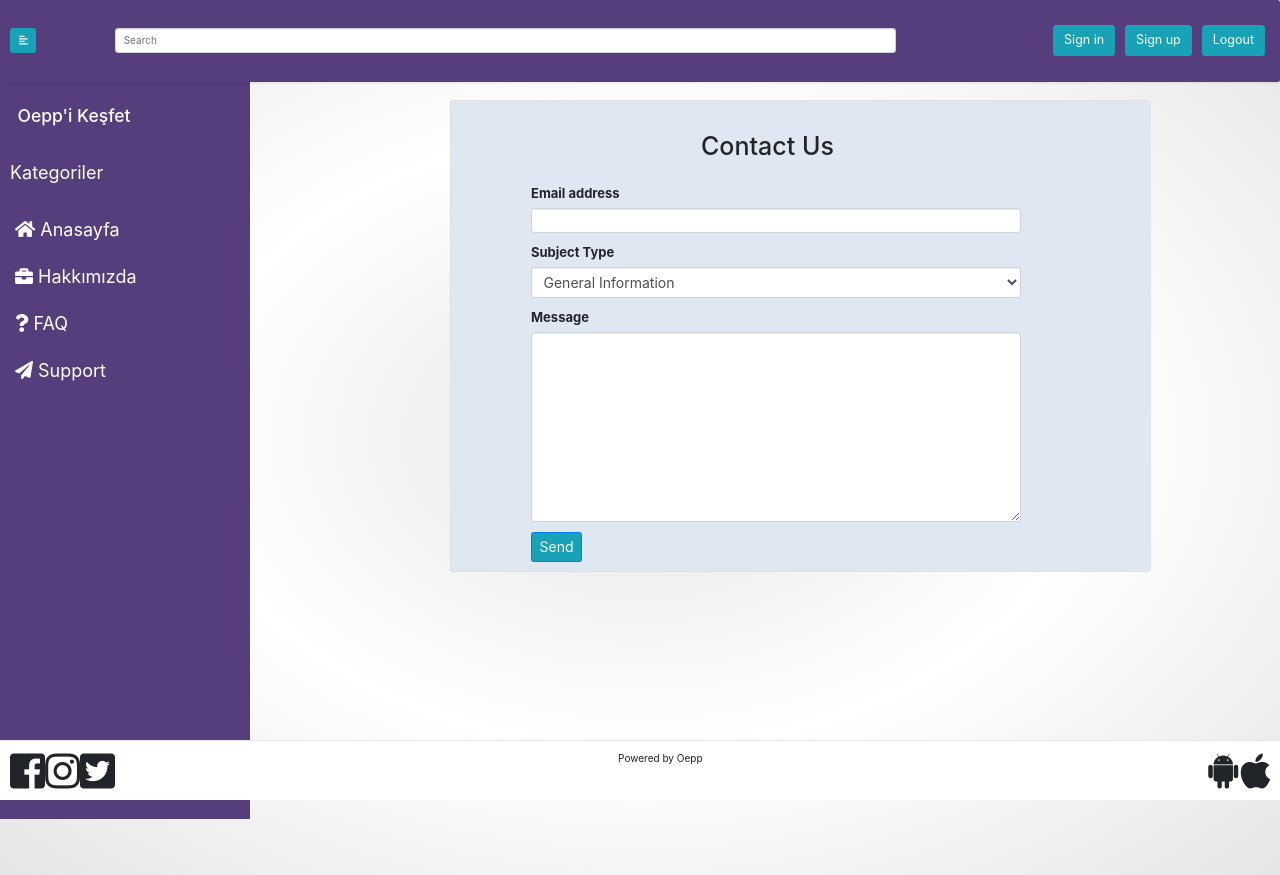
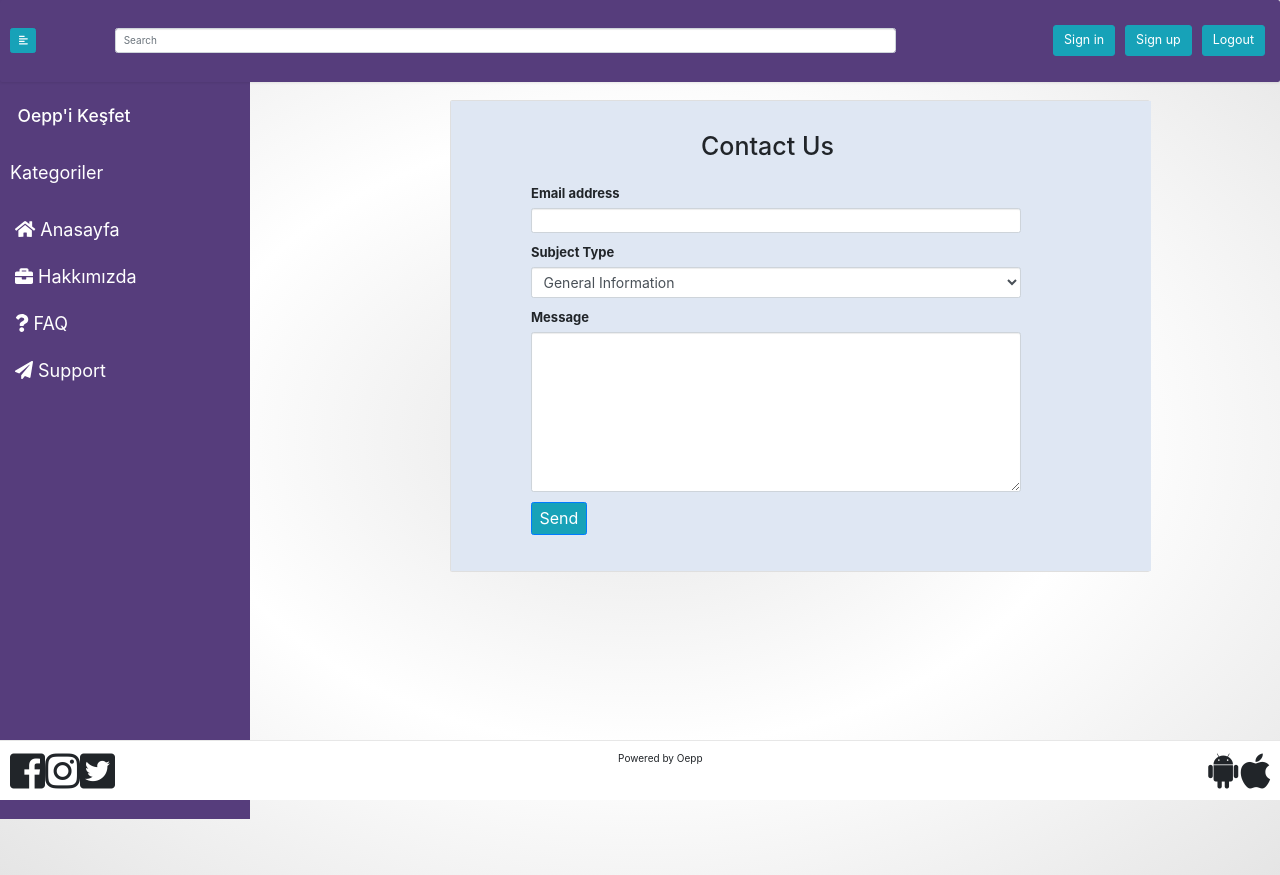
Before and after one commit to oepp/website, a React (Create React App) app: page /Support in a window 1280 px wide. Built offline with nearby package versions, Linux system fonts and the light colour scheme.

Commit message:
Send support email to admin.

```diff
--- a/src/components/Support.js
+++ b/src/components/Support.js
@@ -2,6 +2,66 @@ import React,{Component} from 'react';
 import 'bootstrap/dist/css/bootstrap.css';
 
 class Support extends Component {
+    constructor(props){
+        super(props);
+        this.state= {
+            submitting: false,
+            email: "",
+            subjectType: "",
+            message: ""
+        }
+    }
+
+    setEmail(event){
+        this.setState({
+            email: event.target.value
+        })
+    }
+
+    setSubjectType(event){
+        this.setState({
+            subjectType: event.target.value
+        })
+    }
+
+    setMessage(event){
+        this.setState({
+            message: event.target.value
+        })
+    }
+
+    submitClick(event){
+        event.preventDefault();
+        if(this.state.email == "" ||  this.state.message == "" ){
+            alert("Email and Message can not be null.");
+            return false
+        }
+        this.setState({
+            submitting: true
+        });
+
+        const params = {
+            method: "POST",
+            headers: {"Content-Type": "application/json"},
+            body: JSON.stringify({
+                email: this.state.email,
+                subjectType: this.state.subjectType,
+                message: this.state.message
+            })
+        }
+        fetch("http://localhost:3001/user/support", params)
+            .then(res => res.json())
+            .then(result => {
+                console.log(result);
+                if(result.status === "success"){
+                    alert("Message is success!");
+                }
+                this.setState({
+                    submitting: false
+                });
+            });
+    }
+
     sendClick()
     {
         alert("sending...");
@@ -19,7 +79,7 @@ class Support extends Component {
                         <form style={{paddingLeft:80, paddingRight:30, width:600}}>
                             <div className="form-group">
                                 <label for="supportEmail" style={{fontSize:13}}>Email address</label>
-                                <input type="email" className="form-control" id="supportEmail"/>
+                                <input type="email" className="form-control" id="supportEmail" onChange = {this.setEmail.bind(this)}/>
                             </div>
                             <div className="form-group">
                                 <label for="subjectType" style={{fontSize:13}}>Subject Type</label>
@@ -32,9 +92,16 @@ class Support extends Component {
                             </div>
                             <div className="form-group">
                                 <label for="message" style={{fontSize:13}}>Message</label>
-                                <textarea className="form-control" id="message" rows="12"></textarea>
+                                <textarea className="form-control" id="message" rows="10" onChange = {this.setMessage.bind(this)}></textarea>
                             </div>
-                            <button type="submit" onClick={this.sendClick} className="btn btn-primary" style={{backgroundColor:"#17a2b8" ,fontSize:14}}>Send</button>
+                            {this.state.submitting === true ?
+                            <button className="btn btn-info" style={{backgroundColor:"#17a2b8" ,fontSize:16}} type="button" disabled>
+                            <span className="spinner-border spinner-border-md" role="status" aria-hidden="true"></span>
+                                    &nbsp;Please Wait..
+                          </button>
+                            :
+                             <button type="submit" onClick={this.submitClick.bind(this)} className="btn btn-primary" style={{backgroundColor:"#17a2b8" ,fontSize:16}} >Send</button>
+                            }
                             </form>
                         </div>
                     </div>
```
